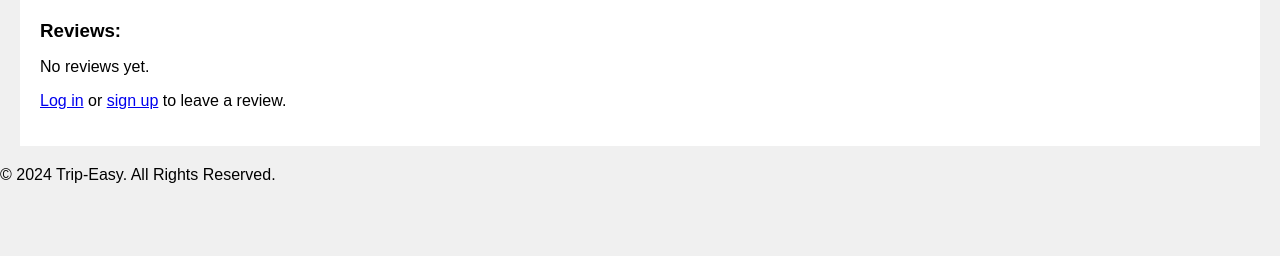
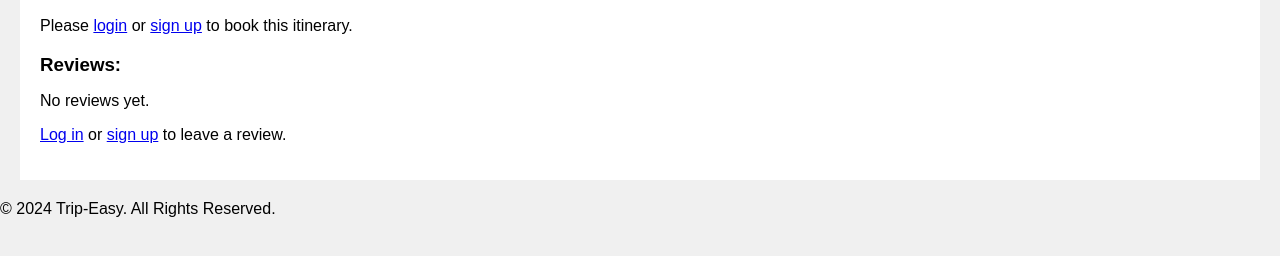
Before and after one commit to adamshaw90/Trip-easy, a Django app: template booking/templates/booking/itinerary_detail.html in a window 1280 px wide. Shown: the part 149-405 px from the top of the page. Run offline with Django 4.2, Linux system fonts and the light colour scheme; the template is opened without the code that fills it, so the values that code supplies are empty.

Commit message:
Add a 'Book Now' button to itinerary_detail.html file

```diff
--- a/booking/templates/booking/itinerary_detail.html
+++ b/booking/templates/booking/itinerary_detail.html
@@ -4,6 +4,15 @@
 <p>{{ itinerary.description }}</p>
 <p>From: {{ itinerary.start_date }} To: {{ itinerary.end_date }}</p>
 <p>Price: ${{ itinerary.price }}</p>
+
+{% if user.is_authenticated %}
+    <a href="{% url 'book_itinerary' itinerary.pk %}" class="btn btn-primary">Book Now</a>
+{% else %}
+    <p>
+        Please <a href="{% url 'login' %}">login</a> or
+        <a href="{% url 'sign_up' %}">sign up</a> to book this itinerary.
+    </p>
+{% endif %}
 
 <h3>Reviews:</h3>
 {% if reviews %}
```
